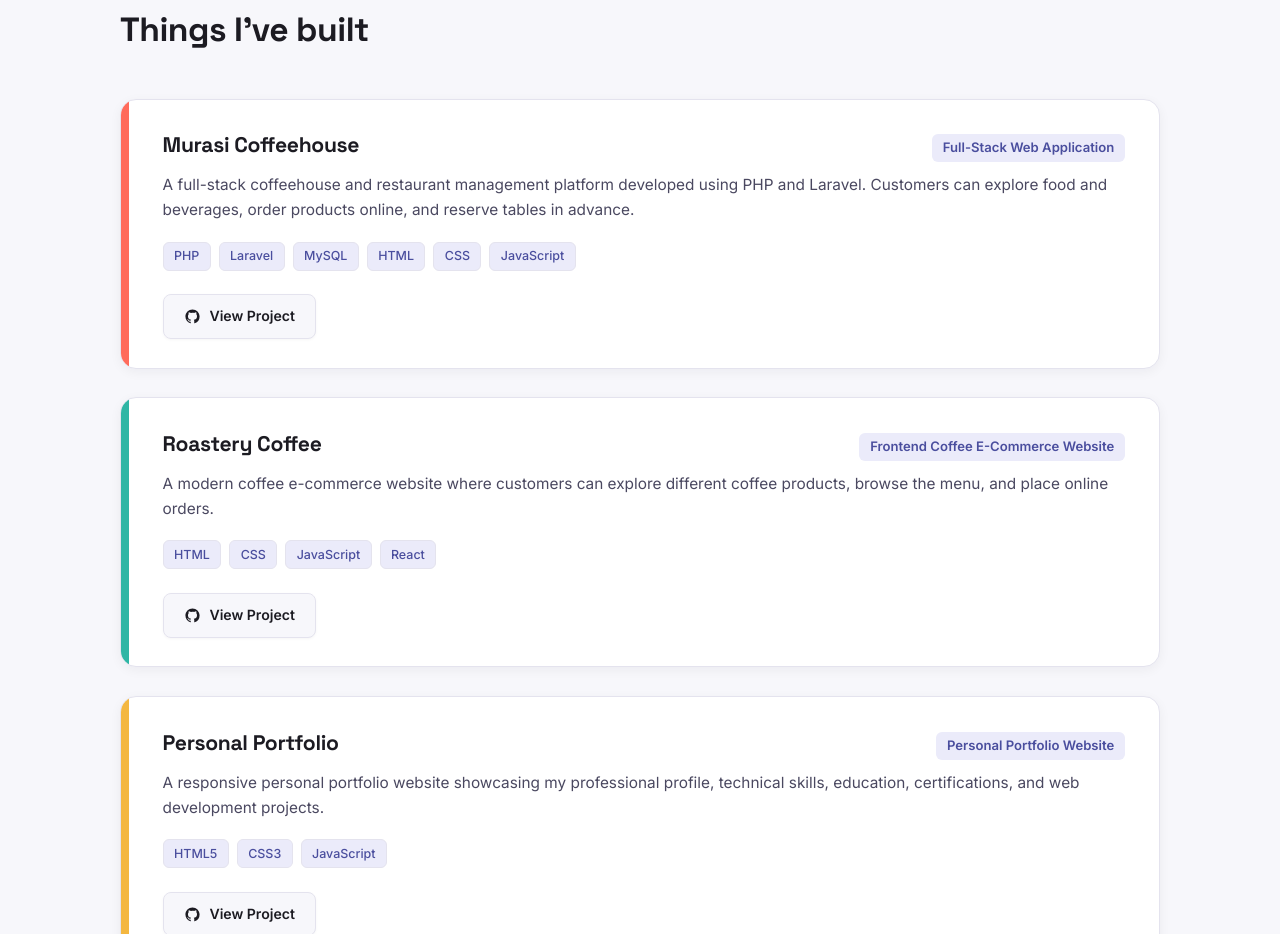
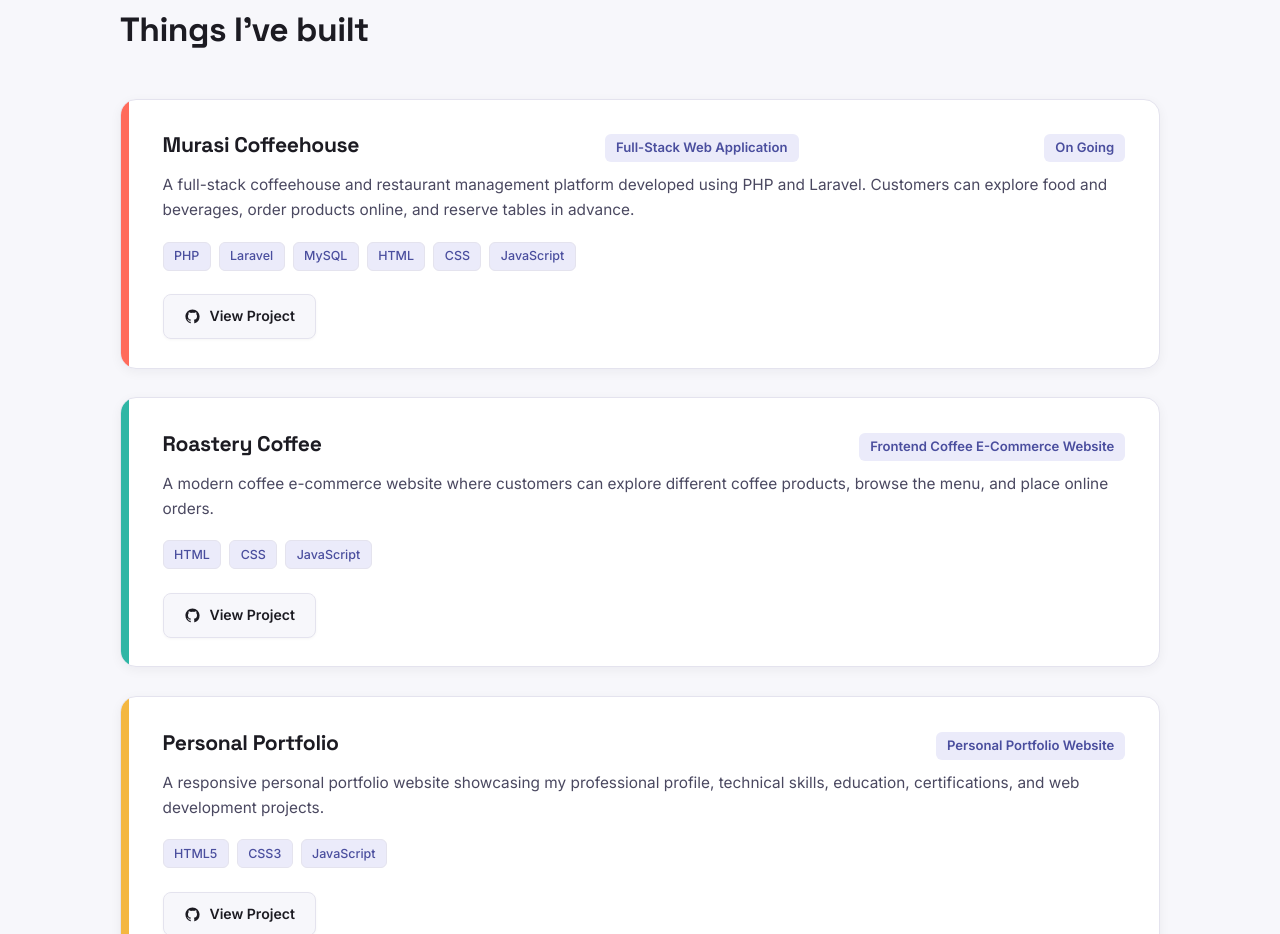
Before and after one commit to AtasiPurkait/atasi-portfolio, a plain HTML site: page index.html in a window 1280 px wide. Shown: the part 2166-3100 px from the top of the page. Drawn offline with Linux system fonts and the light colour scheme.

Commit message:
Remove React tag from project technologies
Removed React technology tag from the project section.

```diff
--- a/index.html
+++ b/index.html
@@ -1426,6 +1426,7 @@
           <div class="project-top">
             <h3>Murasi Coffeehouse</h3>
             <span class="project-tag">Full-Stack Web Application</span>
+            <span class="project-tag">On Going</span>
           </div>
           <p class="project-desc">A full-stack coffeehouse and restaurant management platform developed using PHP and
             Laravel. Customers can explore food and beverages, order products online, and reserve tables in advance.</p>
@@ -1466,7 +1467,6 @@
             <span class="tech-chip">HTML</span>
             <span class="tech-chip">CSS</span>
             <span class="tech-chip">JavaScript</span>
-            <span class="tech-chip">React</span>
           </div>
           <div class="project-actions">
             <!-- View Project Button (links to GitHub repository) -->
```
